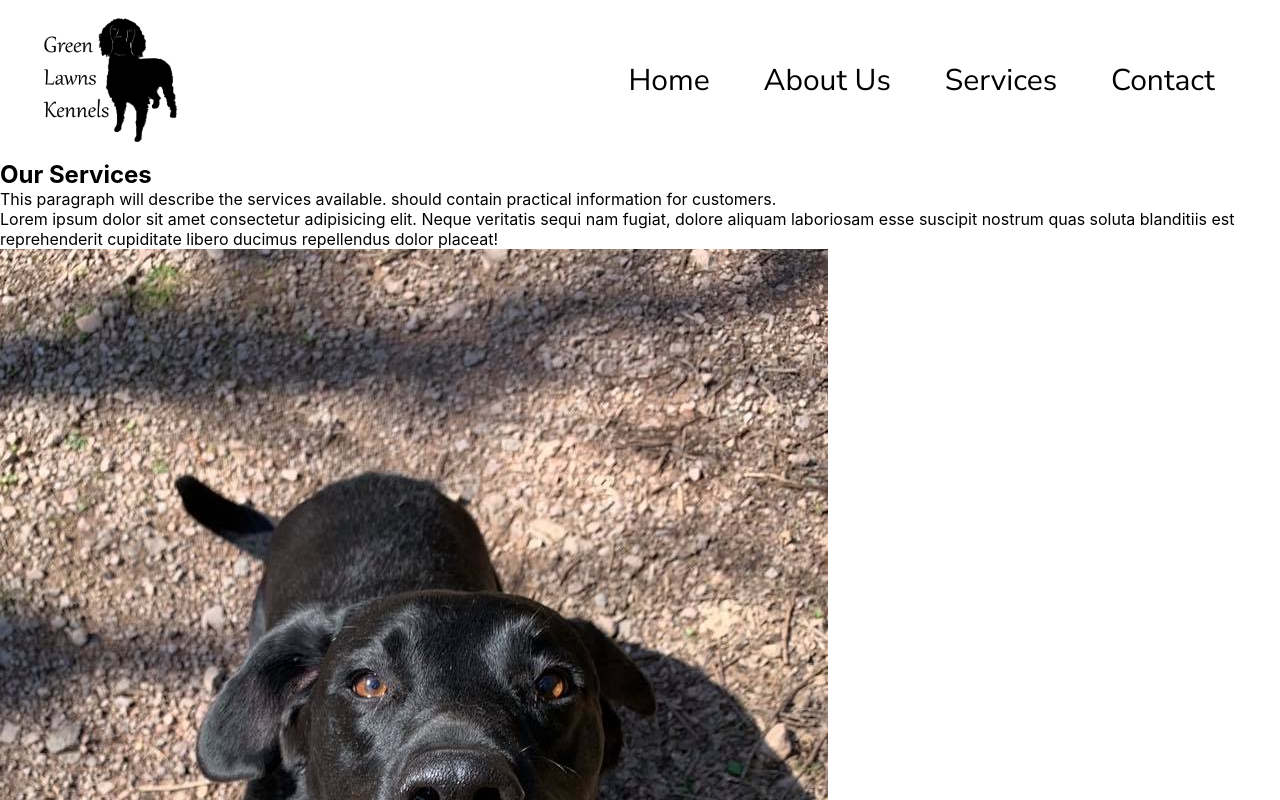
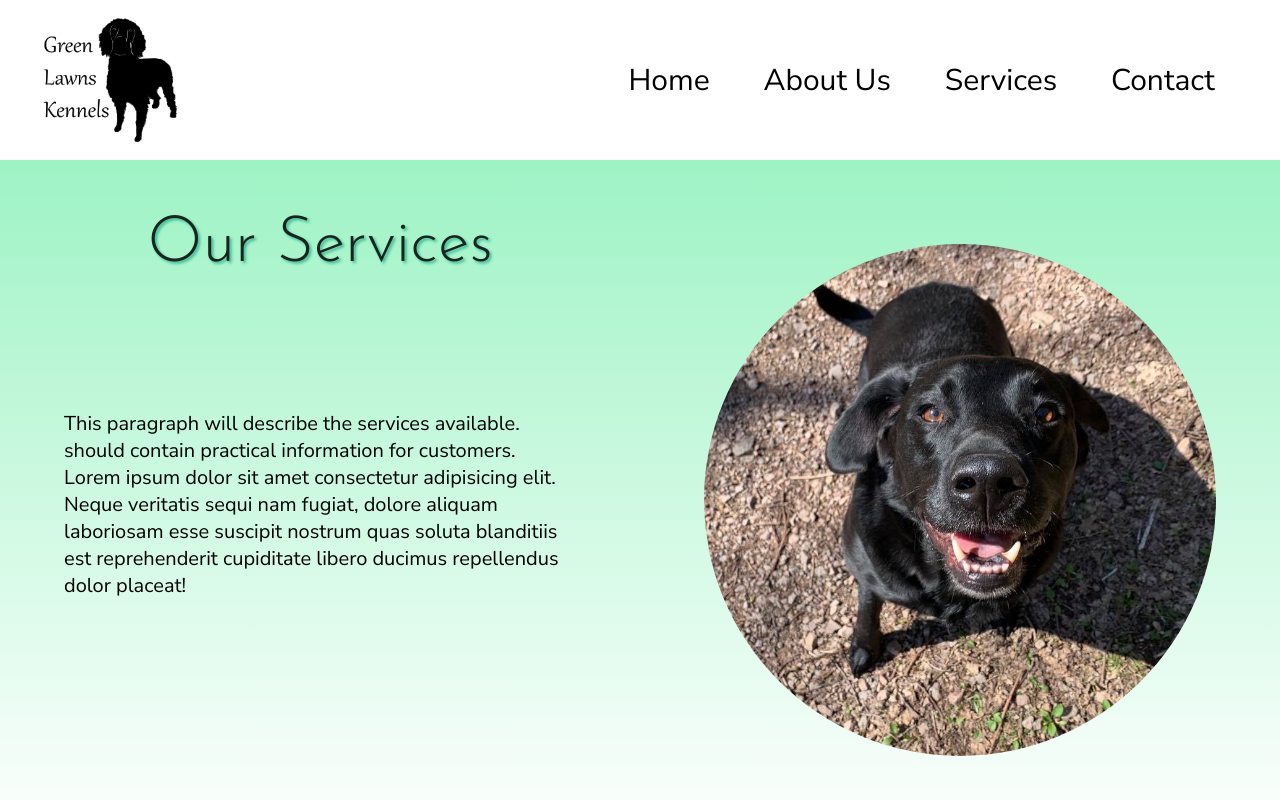
Before and after one commit to Velocima/green-lawns, a React (Create React App) app: page /services in a window 1280 px wide. Shown: the top 800 px of the page. Built offline with nearby package versions, Linux system fonts and the light colour scheme.

Commit message:
initial styling added to our-services section

```diff
--- a/src/components/Services.jsx
+++ b/src/components/Services.jsx
@@ -5,9 +5,13 @@ import dog from '../images/good-boy.jpg';
 
 export const Services = () => {
 	return (
-		<main className='service-container'>
-			<section className='services'>
+		<main className='services'>
+			<section className='our-services'>
 				<h1>Our Services</h1>
+				<img
+					src={dog}
+					alt='Ted is one of the families very happy dogs.'
+				/>
 				<p>
 					This paragraph will describe the services available. should
 					contain practical information for customers.
@@ -18,10 +22,6 @@ export const Services = () => {
 					reprehenderit cupiditate libero ducimus repellendus dolor
 					placeat!
 				</p>
-				<img
-					src={dog}
-					alt='Ted is one of the families very happy dogs.'
-				/>
 			</section>
 			<section className='prices'>
 				<h1>prices</h1>
--- a/src/css/services.css
+++ b/src/css/services.css
@@ -1,2 +1,45 @@
 @import url("https://fonts.googleapis.com/css2?family=Nunito+Sans:ital@0;1&display=swap");
 @import url("https://fonts.googleapis.com/css2?family=Josefin+Sans:ital,wght@0,300;0,400;1,300;1,400&display=swap");
+.services {
+  display: flex;
+  flex-direction: column;
+  justify-content: center;
+  align-items: center; }
+  .services h1,
+  .services h2 {
+    font-family: "Josefin Sans", sans-serif;
+    font-weight: 300;
+    text-shadow: 2px 2px 3px #1fab89;
+    opacity: 0.85; }
+  .services p,
+  .services td {
+    font-family: "Nunito Sans", sans-serif;
+    font-size: 20px; }
+  .services .our-services {
+    width: 100%;
+    display: grid;
+    grid-template: 1fr 3fr / 1fr 1fr;
+    height: 85vh;
+    background: linear-gradient(#9df3c4, white); }
+    .services .our-services h1 {
+      grid-column-start: 1;
+      justify-self: center;
+      align-self: center;
+      font-size: 5vw;
+      text-align: center; }
+    .services .our-services img {
+      grid-area: 1 / 2 / 3 / 3;
+      justify-self: center;
+      align-self: center;
+      max-width: 40vw;
+      max-height: 40vw;
+      height: 70vh;
+      width: 70vh;
+      border-radius: 50%;
+      object-fit: cover;
+      object-position: 50% 35%; }
+    .services .our-services p {
+      justify-self: center;
+      align-self: start;
+      width: 40vw;
+      margin-top: 10vh; }
--- a/src/scss/services.scss
+++ b/src/scss/services.scss
@@ -1 +1,52 @@
 @import './variables/variables';
+
+.services {
+	display: flex;
+	flex-direction: column;
+	justify-content: center;
+	align-items: center;
+	h1,
+	h2 {
+		font-family: $title-font;
+		font-weight: 300;
+		text-shadow: 2px 2px 3px $text-shadow;
+		opacity: 0.85;
+	}
+	p,
+	td {
+		font-family: $text-font;
+		font-size: 20px;
+	}
+	.our-services {
+		width: 100%;
+		display: grid;
+		grid-template: 1fr 3fr / 1fr 1fr;
+		height: 85vh;
+		background: linear-gradient($container-shadow, white);
+		h1 {
+			grid-column-start: 1;
+			justify-self: center;
+			align-self: center;
+			font-size: 5vw;
+			text-align: center;
+		}
+		img {
+			grid-area: 1 / 2 / 3 / 3;
+			justify-self: center;
+			align-self: center;
+			max-width: 40vw;
+			max-height: 40vw;
+			height: 70vh;
+			width: 70vh;
+			border-radius: 50%;
+			object-fit: cover;
+			object-position: 50% 35%;
+		}
+		p {
+			justify-self: center;
+			align-self: start;
+			width: 40vw;
+			margin-top: 10vh;
+		}
+	}
+}
```
